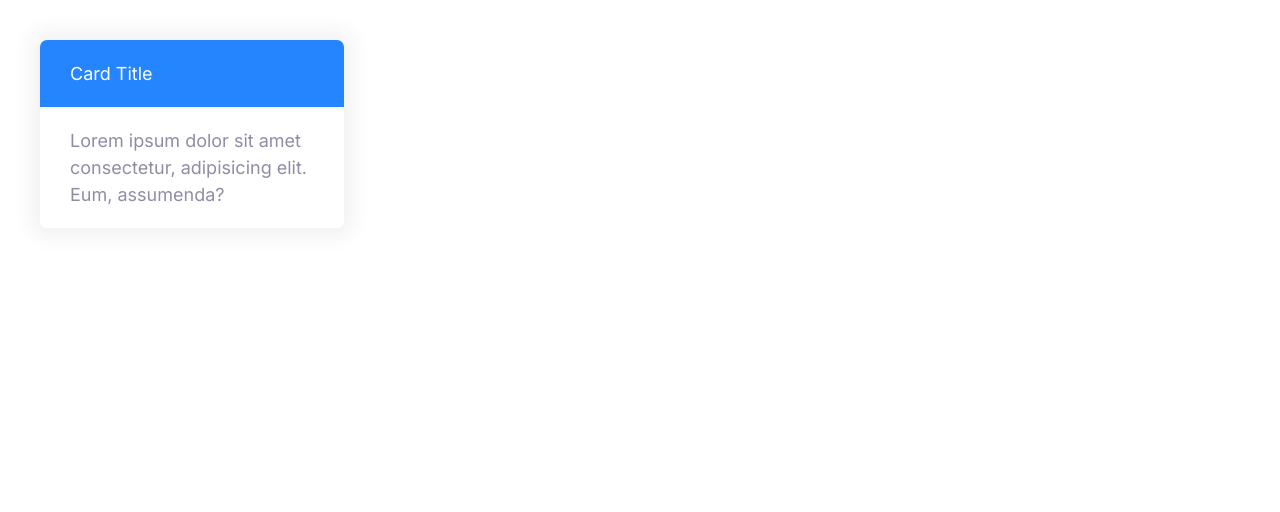
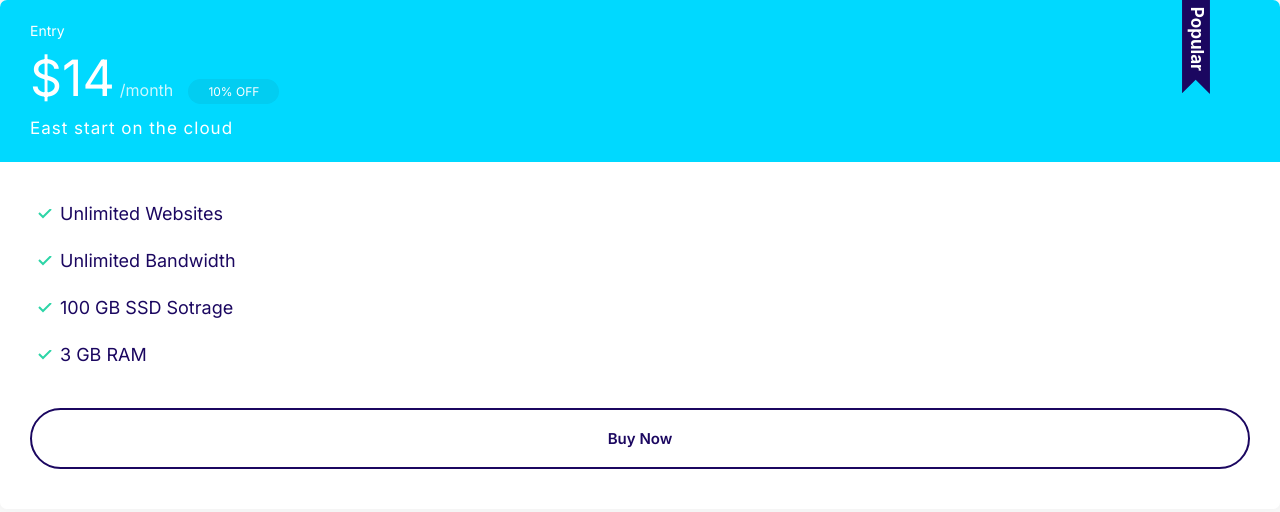
Before and after one commit to prince-seyramba/html-css-study, a plain HTML site: page index.html in a window 1280 px wide. Drawn offline with Linux system fonts and the light colour scheme.

Commit message:
Plan design

```diff
--- a/CSS/style.css
+++ b/CSS/style.css
@@ -305,3 +305,63 @@ a {
 .card--secondary .badge--secondary {
   background: #02cdf1;
 }
+/* Plans */
+.plan__name {
+  color: #fff;
+  margin: 0;
+  font-weight: 500;
+  font-size: 2.4rem;
+}
+
+.plan__price {
+  font-size: 6rem;
+}
+
+.plan__billing-cycle {
+  font-size: 2.4rem;
+  font-weight: 300;
+  opacity: 0.8;
+  margin-right: 1rem;
+}
+
+.plan__description {
+  font-size: 2rem;
+  font-weight: 300;
+  letter-spacing: 1px;
+  display: block;
+}
+
+.plan .list__item {
+  margin-bottom: 2rem;
+}
+
+.plan--popular .card__header {
+  position: relative;
+}
+
+.plan--popular .card__header::before {
+  content: url(../images/popular.svg);
+  width: 40px;
+  display: inline-block;
+  position: absolute;
+  top: -6px;
+  right: 5%;
+}
+
+@media screen and (min-width: 1024px) {
+  .plan__name {
+    font-size: 1.4rem;
+  }
+
+  .plan__price {
+    font-size: 5rem;
+  }
+
+  .plan__billing-cycle {
+    font-size: 1.6rem;
+  }
+
+  .plan__description {
+    font-size: 1.7rem;
+  }
+}
--- a/index.html
+++ b/index.html
@@ -15,12 +15,23 @@
     <link rel="stylesheet" href="/CSS/style.css" />
   </head>
   <body>
-    <div style="width: 30%; padding: 4rem">
-      <div class="card card--primary">
-        <header class="card__header">Card Title</header>
+    <div class="plan plan--popular">
+      <div class="card card--secondary">
+        <header class="card__header">
+          <h3 class="plan__name">Entry</h3>
+          <span class="plan__price">$14</span>
+          <span class="plan__billing-cycle">/month</span>
+          <span class="badge badge--secondary badge--small">10% OFF</span>
+          <span class="plan__description">East start on the cloud</span>
+        </header>
         <div class="card__body">
-          Lorem ipsum dolor sit amet consectetur, adipisicing elit. Eum,
-          assumenda?
+          <ul class="list list--tick">
+            <li class="list__item">Unlimited Websites</li>
+            <li class="list__item">Unlimited Bandwidth</li>
+            <li class="list__item">100 GB SSD Sotrage</li>
+            <li class="list__item">3 GB RAM</li>
+          </ul>
+          <button class="btn btn--outline btn--block">Buy Now</button>
         </div>
       </div>
     </div>
```
Also changed, not shown: components/plan.html (added, +20 -0 lines).
